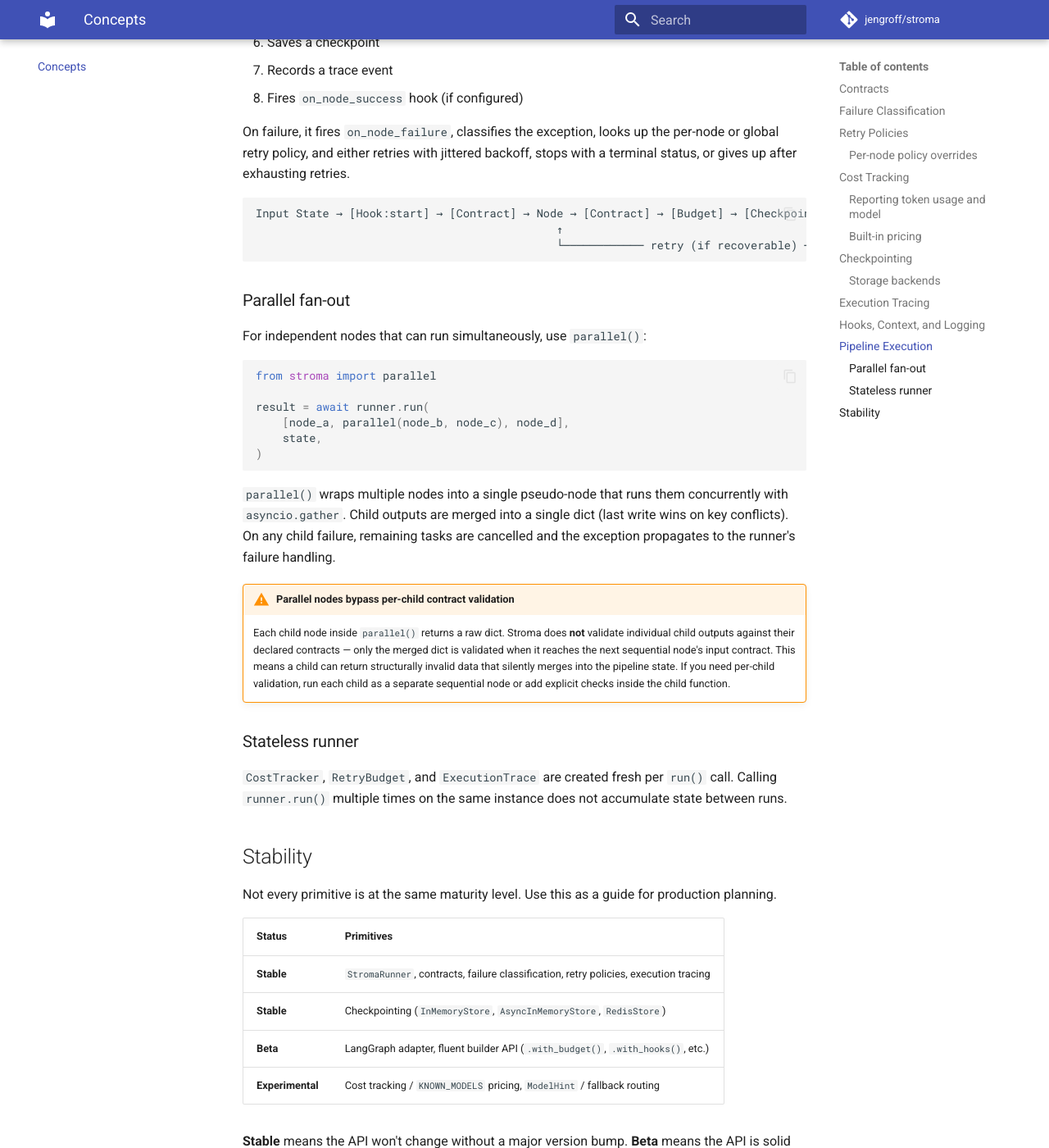
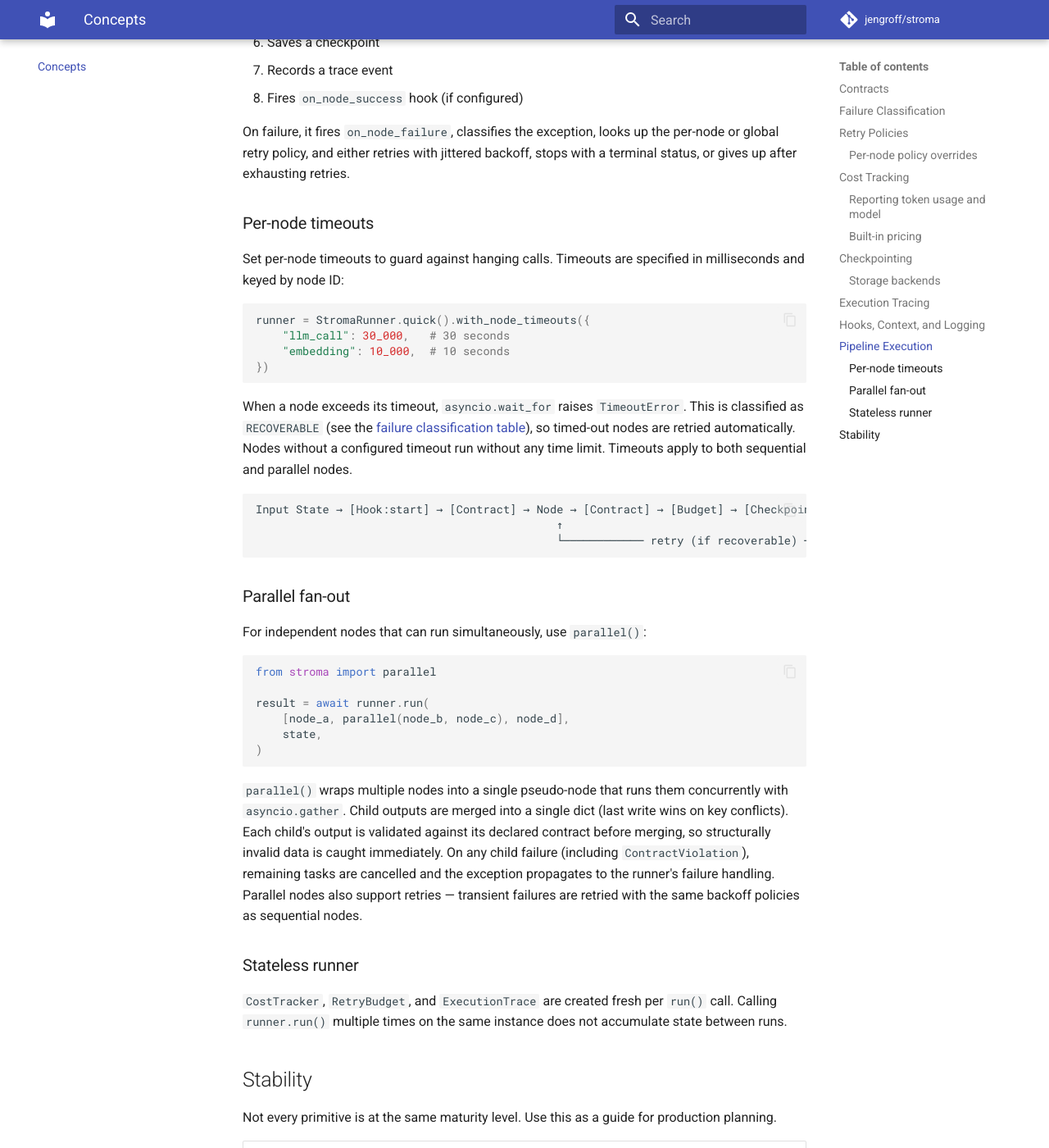
Before and after one commit to jengroff/stroma, an MkDocs documentation site: the page built from docs/concepts.md, in a window 1280 px wide and 1400 px high, scrolled down 7460 px. Shown: the whole window at 82% size. Built offline with MkDocs 1.6.1 and Material for MkDocs 9.7.7, drawn with Linux system fonts in a browser that asks for light colours; comment, search, counter and statistics services are not loaded; some of the changed text lies outside the part shown.

Commit message:
Reliability fixes (#13)
* feat: v0.3.0 — per-node timeouts, parallel retries, cost tracker fix

- Add RunConfig.node_timeouts + with_node_timeouts() builder for
  asyncio.wait_for-based per-node timeout enforcement
- Parallel nodes now retry with the same _handle_failure backoff path
  as sequential nodes instead of failing immediately
- Fix CostTracker.record() dropping model and output_tokens fields
  when accumulating across retries
- Remove dead RunConfig.model_hints field (never read by runner)
- Remove duplicate StromaRunner._unpack_output static method
- Fix stale concepts doc warning about parallel validation bypass

* test: add regression tests for timeouts and cost accumulation, update docs

  Cover the two untested v0.3.0 features: per-node timeouts (retry on
  timeout, retry exhaustion, fluent builder) and CostTracker.record()
  field accumulation (model, output_tokens, None fallback). Update
  tutorial and concepts docs to document parallel retry behavior and
  per-node timeouts. Add docs step to CLAUDE.md releasing checklist.

````diff
--- a/docs/concepts.md
+++ b/docs/concepts.md
@@ -280,7 +280,7 @@ The `StromaRunner` ties everything together. For each node in the sequence it:
 
 1. Validates input against the contract
 2. Fires `on_node_start` hook (if configured)
-3. Executes the async node function (passing context if the node accepts it)
+3. Executes the async node function, applying per-node timeout if configured
 4. Validates output against the contract
 5. Records resource usage, computes cost from model pricing, and checks the budget
 6. Saves a checkpoint
@@ -288,6 +288,19 @@ The `StromaRunner` ties everything together. For each node in the sequence it:
 8. Fires `on_node_success` hook (if configured)
 
 On failure, it fires `on_node_failure`, classifies the exception, looks up the per-node or global retry policy, and either retries with jittered backoff, stops with a terminal status, or gives up after exhausting retries.
+
+### Per-node timeouts
+
+Set per-node timeouts to guard against hanging calls. Timeouts are specified in milliseconds and keyed by node ID:
+
+```python
+runner = StromaRunner.quick().with_node_timeouts({
+    "llm_call": 30_000,   # 30 seconds
+    "embedding": 10_000,  # 10 seconds
+})
+```
+
+When a node exceeds its timeout, `asyncio.wait_for` raises `TimeoutError`. This is classified as `RECOVERABLE` (see the [failure classification table](#failure-classification)), so timed-out nodes are retried automatically. Nodes without a configured timeout run without any time limit. Timeouts apply to both sequential and parallel nodes.
 
 ```
 Input State → [Hook:start] → [Contract] → Node → [Contract] → [Budget] → [Checkpoint] → [Hook:success] → Output State
@@ -308,10 +321,7 @@ result = await runner.run(
 )
 ```
 
-`parallel()` wraps multiple nodes into a single pseudo-node that runs them concurrently with `asyncio.gather`. Child outputs are merged into a single dict (last write wins on key conflicts). On any child failure, remaining tasks are cancelled and the exception propagates to the runner's failure handling.
-
-!!! warning "Parallel nodes bypass per-child contract validation"
-    Each child node inside `parallel()` returns a raw dict. Stroma does **not** validate individual child outputs against their declared contracts — only the merged dict is validated when it reaches the next sequential node's input contract. This means a child can return structurally invalid data that silently merges into the pipeline state. If you need per-child validation, run each child as a separate sequential node or add explicit checks inside the child function.
+`parallel()` wraps multiple nodes into a single pseudo-node that runs them concurrently with `asyncio.gather`. Child outputs are merged into a single dict (last write wins on key conflicts). Each child's output is validated against its declared contract before merging, so structurally invalid data is caught immediately. On any child failure (including `ContractViolation`), remaining tasks are cancelled and the exception propagates to the runner's failure handling. Parallel nodes also support retries — transient failures are retried with the same backoff policies as sequential nodes.
 
 ### Stateless runner
 
@@ -325,7 +335,7 @@ Not every primitive is at the same maturity level. Use this as a guide for produ
 |--------|-----------|
 | **Stable** | `StromaRunner`, contracts, failure classification, retry policies, execution tracing |
 | **Stable** | Checkpointing (`InMemoryStore`, `AsyncInMemoryStore`, `RedisStore`) |
-| **Beta** | LangGraph adapter, fluent builder API (`.with_budget()`, `.with_hooks()`, etc.) |
+| **Beta** | LangGraph adapter, fluent builder API (`.with_budget()`, `.with_hooks()`, etc.), per-node timeouts |
 | **Experimental** | Cost tracking / `KNOWN_MODELS` pricing, `ModelHint` / fallback routing |
 
 **Stable** means the API won't change without a major version bump. **Beta** means the API is solid but may see minor adjustments. **Experimental** means useful today but subject to change.
--- a/pyproject.toml
+++ b/pyproject.toml
@@ -4,7 +4,7 @@ build-backend = "setuptools.build_meta"
 
 [project]
 name = "stroma"
-version = "0.2.7"
+version = "0.3.0"
 description = "Reliability primitives for agent pipelines."
 readme = "README.md"
 requires-python = ">=3.12"
--- a/src/stroma/__init__.py
+++ b/src/stroma/__init__.py
@@ -29,7 +29,7 @@ from stroma.failures import (
 from stroma.runner import NodeHooks, RunConfig, StromaRunner, parallel, stroma_node
 from stroma.trace import ExecutionResult, ExecutionTrace, RunStatus, TraceEvent
 
-__version__ = "0.2.7"
+__version__ = "0.3.0"
 
 __all__ = [
     "KNOWN_MODELS",
````
Also changed, not shown: CHANGELOG.md (+20 -0 lines), README.md (+13 -1 lines), docs/tutorial/parallel.md (+7 -4 lines), docs/tutorial/retry-and-failures.md (+24 -0 lines), 4 other files.
